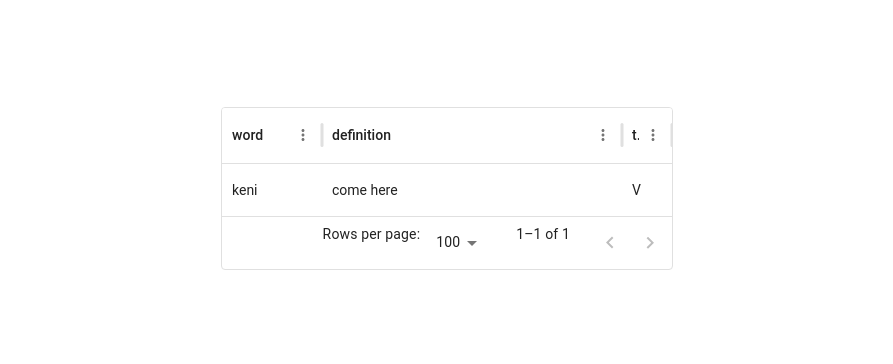
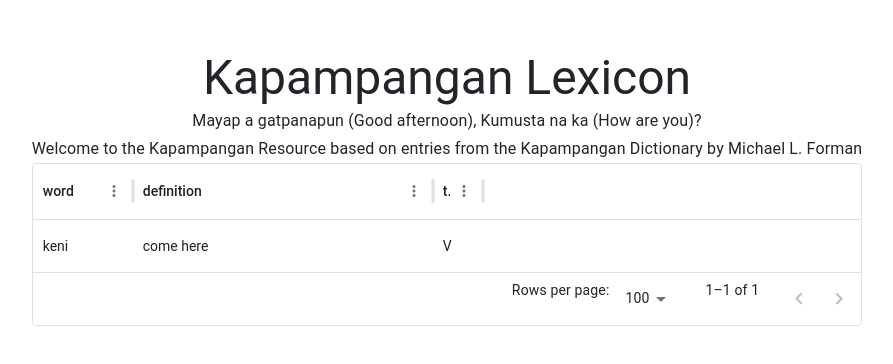
Before and after one commit to Reytsard/kpmpngn-lexicon, a React (Vite) app: page /words in a window 1280 px wide. Shown: the part 212-576 px from the top of the page, without its empty margins (193-1086 px from the left). Built offline with nearby package versions, Linux system fonts and the light colour scheme.

Commit message:
feat: about card, work in progress

```diff
--- /dev/null
+++ b/src/components/About.jsx
@@ -0,0 +1,38 @@
+import React, { useEffect, useState } from "react";
+import { Box, Typography } from "@mui/material";
+
+export default function About() {
+    const [now, setNow] = useState(new Date());
+
+    useEffect(() => {
+        const id = setInterval(() => setNow(new Date()), 60_000);
+        return () => clearInterval(id);
+    }, []);
+
+    const getGreeting = (date) => {
+        const hour = date.getHours();
+        if (hour >= 5 && hour < 12) return "Mayap a abak (Good morning)";
+        if (hour >= 12 && hour < 17) return "Mayap a gatpanapun (Good afternoon)";
+        return "Mayap a bengi (Good evening)";
+    };
+
+    const about = {
+        flex: 1
+    }
+
+    return(
+        <>
+            <Box className="about" sx={about}>
+                <Typography variant="h3">
+                    Kapampangan Lexicon
+                </Typography>
+
+                <Typography variant="subtitle1">
+                    {getGreeting(now)}, Kumusta na ka (How are you)? <br />
+                    Welcome to the Kapampangan Resource based on entries
+                    from the Kapampangan Dictionary by Michael L. Forman
+                </Typography>
+            </Box>
+        </>
+    );
+}
--- a/src/components/TestPage.jsx
+++ b/src/components/TestPage.jsx
@@ -1,9 +1,11 @@
 import React from "react";
+import About from "./About";
 import Table from "./Table";
 
 function TestPage() {
   return (
     <div>
+      <About />
       <Table />
     </div>
   );
```
